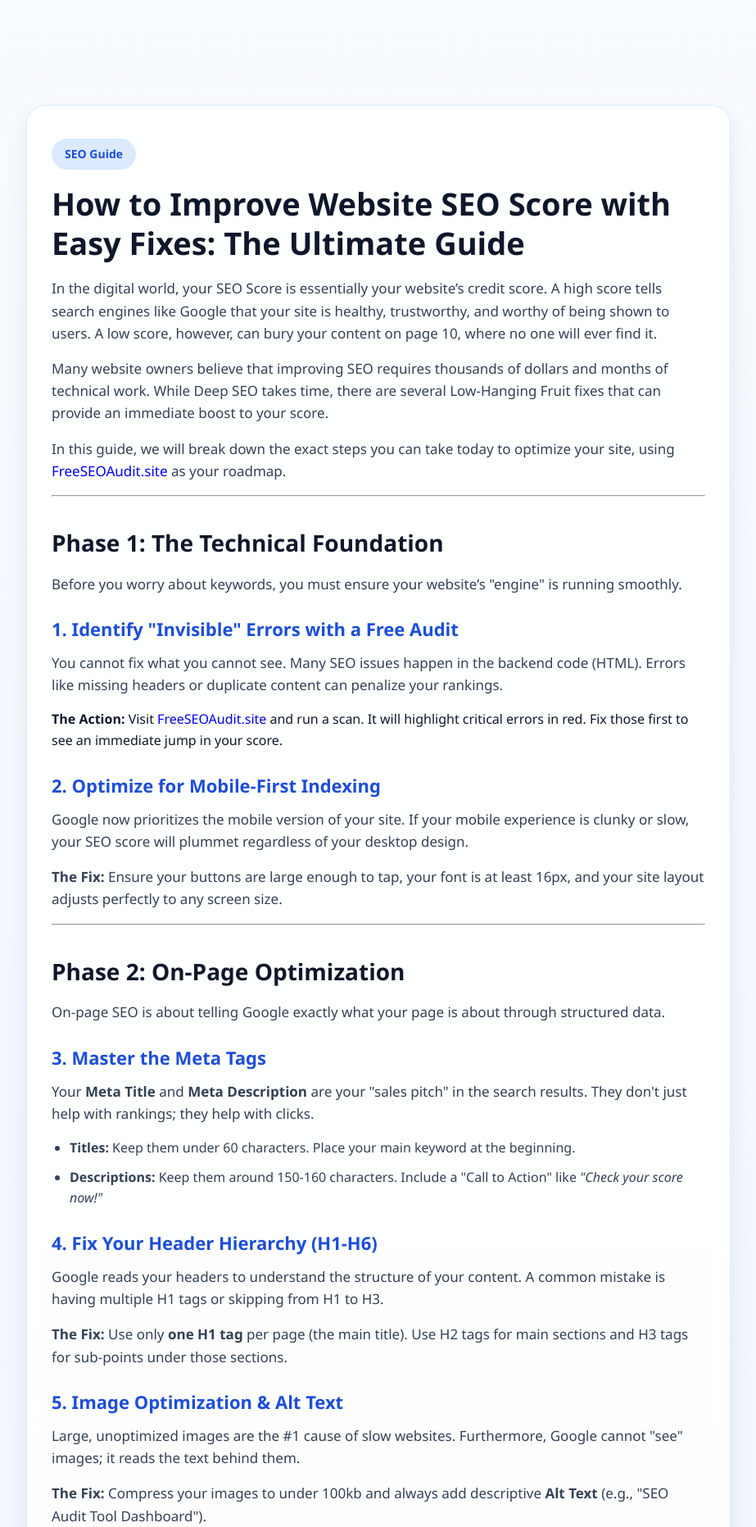
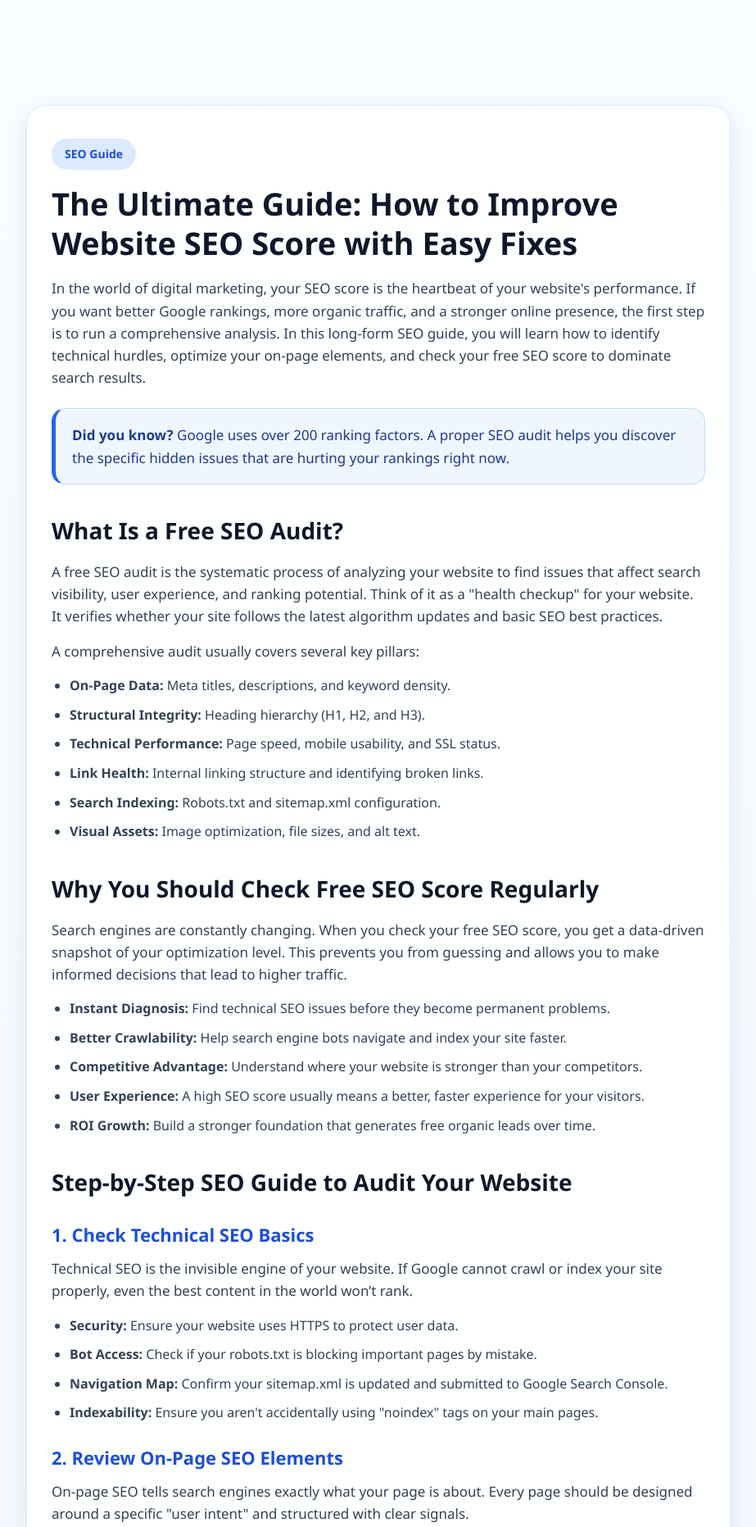
Before and after one commit to mayanksign/seo-audit-tool, a Flask app: page /blog/improve-website-seo-score in a window 1280 px wide. Shown: the part 62-1925 px from the top of the page at 82% size, without its empty margins (178-1101 px from the left). Run offline with Flask 3, Linux system fonts and the light colour scheme.

Commit message:
Update blog3.html

```diff
--- a/templates/blog3.html
+++ b/templates/blog3.html
@@ -4,15 +4,16 @@
   <meta charset="UTF-8" />
   <meta name="viewport" content="width=device-width, initial-scale=1.0" />
 
+  <link rel="canonical" href="https://www.freeseoaudit.site/blog/free-seo-audit-tool">
+
   <title>The Ultimate Guide: How to Improve Website SEO Score with Easy Fixes</title>
   <meta
     name="description"
-    content="Learn how to improve website SEO score with easy fixes. Optimize meta tags, headers, speed, mobile SEO,
-    content, and technical SEO for better rankings."
+    content="Learn how to improve website SEO score with easy fixes. Optimize meta tags, headers, speed, mobile SEO, content, and technical SEO for better rankings."
   />
   <meta
     name="keywords"
-    content="improve website seo score, website seo score, seo score guide, technical seo, on page seo"
+    content="improve website seo score, website seo score, seo guide, technical seo, on page seo"
   />
   <meta name="robots" content="index, follow" />
 
@@ -287,83 +288,185 @@
   </nav>
 
   <div class="blog-page">
-    <div class="container">
-      <article class="blog-article">
-        <span class="badge">SEO Guide</span>
+  <div class="container">
+    <article class="blog-article">
+      <span class="badge">SEO Guide</span>
 
+      <h1>The Ultimate Guide: How to Improve Website SEO Score with Easy Fixes</h1>
 
-        <h1>How to Improve Website SEO Score with Easy Fixes: The Ultimate Guide</h1>
+      <p class="intro">
+        In the world of digital marketing, your SEO score is the heartbeat of your website's performance.
+        If you want better Google rankings, more organic traffic, and a stronger online presence, the first
+        step is to run a comprehensive analysis. In this long-form SEO guide, you will learn how to identify
+        technical hurdles, optimize your on-page elements, and check your free SEO score to dominate search results.
+      </p>
 
-    <p>In the digital world, your SEO Score is essentially your website’s credit score. A high score tells search engines like
-      Google that your site is healthy, trustworthy, and worthy of being shown to users. A low score, however, can bury your content
-      on page 10, where no one will ever find it.</p>
+      <div class="highlight-box">
+        <p>
+          <strong>Did you know?</strong> Google uses over 200 ranking factors. A proper SEO audit helps
+          you discover the specific hidden issues that are hurting your rankings right now.
+        </p>
+      </div>
 
-    <p>Many website owners believe that improving SEO requires thousands of dollars and months of technical work.
-      While Deep SEO takes time, there are several Low-Hanging Fruit fixes that can provide an immediate boost to your score.</p>
+      <h2>What Is a Free SEO Audit?</h2>
+      <p>
+        A free SEO audit is the systematic process of analyzing your website to find issues that affect
+        search visibility, user experience, and ranking potential. Think of it as a "health checkup"
+        for your website. It verifies whether your site follows the latest algorithm updates and basic SEO best practices.
+      </p>
 
-    <p>In this guide, we will break down the exact steps you can take today to optimize your
-      site, using <a href="https://www.freeseoaudit.site/" target="_blank">FreeSEOAudit.site</a> as your roadmap.</p>
+      <p>A comprehensive audit usually covers several key pillars:</p>
+      <ul>
+        <li><strong>On-Page Data:</strong> Meta titles, descriptions, and keyword density.</li>
+        <li><strong>Structural Integrity:</strong> Heading hierarchy (H1, H2, and H3).</li>
+        <li><strong>Technical Performance:</strong> Page speed, mobile usability, and SSL status.</li>
+        <li><strong>Link Health:</strong> Internal linking structure and identifying broken links.</li>
+        <li><strong>Search Indexing:</strong> Robots.txt and sitemap.xml configuration.</li>
+        <li><strong>Visual Assets:</strong> Image optimization, file sizes, and alt text.</li>
+      </ul>
 
-    <hr>
+      <h2>Why You Should Check Free SEO Score Regularly</h2>
+      <p>
+        Search engines are constantly changing. When you check your free SEO score, you get a data-driven
+        snapshot of your optimization level. This prevents you from guessing and allows you to make
+        informed decisions that lead to higher traffic.
+      </p>
 
-    <!-- Phase 1 -->
-    <h2>Phase 1: The Technical Foundation</h2>
-    <p>Before you worry about keywords, you must ensure your website’s "engine" is running smoothly.</p>
+      <ul>
+        <li><strong>Instant Diagnosis:</strong> Find technical SEO issues before they become permanent problems.</li>
+        <li><strong>Better Crawlability:</strong> Help search engine bots navigate and index your site faster.</li>
+        <li><strong>Competitive Advantage:</strong> Understand where your website is stronger than your competitors.</li>
+        <li><strong>User Experience:</strong> A high SEO score usually means a better, faster experience for your visitors.</li>
+        <li><strong>ROI Growth:</strong> Build a stronger foundation that generates free organic leads over time.</li>
+      </ul>
 
-    <h3>1. Identify "Invisible" Errors with a Free Audit</h3>
-    <p>You cannot fix what you cannot see. Many SEO issues happen in the backend code (HTML). Errors like missing headers or duplicate content can penalize your rankings.</p>
-    <blockquote>
-        <strong>The Action:</strong> Visit <a href="https://www.freeseoaudit.site/">FreeSEOAudit.site</a> and run a scan. It will highlight critical errors in red. Fix those first to see an immediate jump in your score.
-    </blockquote>
+      <h2>Step-by-Step SEO Guide to Audit Your Website</h2>
 
-    <h3>2. Optimize for Mobile-First Indexing</h3>
-    <p>Google now prioritizes the mobile version of your site. If your mobile experience is clunky or slow, your SEO score will plummet regardless of your desktop design.</p>
-    <p><strong>The Fix:</strong> Ensure your buttons are large enough to tap, your font is at least 16px, and your site layout adjusts perfectly to any screen size.</p>
+      <h3>1. Check Technical SEO Basics</h3>
+      <p>
+        Technical SEO is the invisible engine of your website. If Google cannot crawl or index your site
+        properly, even the best content in the world won’t rank.
+      </p>
+      <ul>
+        <li><strong>Security:</strong> Ensure your website uses HTTPS to protect user data.</li>
+        <li><strong>Bot Access:</strong> Check if your robots.txt is blocking important pages by mistake.</li>
+        <li><strong>Navigation Map:</strong> Confirm your sitemap.xml is updated and submitted to Google Search Console.</li>
+        <li><strong>Indexability:</strong> Ensure you aren't accidentally using "noindex" tags on your main pages.</li>
+      </ul>
 
-    <hr>
+      <h3>2. Review On-Page SEO Elements</h3>
+      <p>
+        On-page SEO tells search engines exactly what your page is about. Every page should be
+        designed around a specific "user intent" and structured with clear signals.
+      </p>
+      <ul>
+        <li><strong>H1 Tags:</strong> Use exactly one relevant H1 heading that contains your primary keyword.</li>
+        <li><strong>Snippet Optimization:</strong> Write unique, compelling title tags and meta descriptions for every page.</li>
+        <li><strong>Semantic Keywords:</strong> Use keywords naturally in your headings (H2, H3) and throughout the content.</li>
+        <li><strong>URL Structure:</strong> Keep your URLs short, descriptive, and easy for humans to read.</li>
+      </ul>
 
-    <!-- Phase 2 -->
-    <h2>Phase 2: On-Page Optimization</h2>
-    <p>On-page SEO is about telling Google exactly what your page is about through structured data.</p>
+      <h3>3. Analyze Your Content Quality & Depth</h3>
+      <p>
+        In 2026, thin or AI-generated "fluff" content struggles to rank. Your content must be
+        authoritative, helpful, and answer the user's questions better than anyone else.
+      </p>
+      <ul>
+        <li><strong>Originality:</strong> Always provide a fresh perspective or new data.</li>
+        <li><strong>E-E-A-T:</strong> Show your Experience, Expertise, Authoritativeness, and Trustworthiness.</li>
+        <li><strong>Formatting:</strong> Use short paragraphs, bullet points, and bold text for better readability.</li>
+        <li><strong>Freshness:</strong> Regularly update old blog posts with new information to maintain rankings.</li>
+      </ul>
 
-    <h3>3. Master the Meta Tags</h3>
-    <p>Your <strong>Meta Title</strong> and <strong>Meta Description</strong> are your "sales pitch" in the search results. They don't just help with rankings; they help with clicks.</p>
-    <ul>
-        <li><strong>Titles:</strong> Keep them under 60 characters. Place your main keyword at the beginning.</li>
-        <li><strong>Descriptions:</strong> Keep them around 150-160 characters. Include a "Call to Action" like <em>"Check your score now!"</em></li>
-    </ul>
+      <div class="cta-box">
+        <h3>Check Your SEO Score Now</h3>
+        <p>
+          Don't leave your rankings to chance. Use our free tool to run a 60-second website audit
+          and discover exactly what is stopping you from reaching the first page of Google.
+        </p>
+        <a href="https://www.freeseoaudit.site/" class="cta-btn">Analyze My Website Now</a>
+      </div>
 
-    <h3>4. Fix Your Header Hierarchy (H1-H6)</h3>
-    <p>Google reads your headers to understand the structure of your content. A common mistake is having multiple H1 tags or skipping from H1 to H3.</p>
-    <p><strong>The Fix:</strong> Use only <strong>one H1 tag</strong> per page (the main title). Use H2 tags for main sections and H3 tags for sub-points under those sections.</p>
+      <h3>4. Optimize Speed and Core Web Vitals</h3>
+      <p>
+        Speed is no longer optional. If your site takes more than 2-3 seconds to load, users
+        will bounce, and Google will lower your SEO score.
+      </p>
+      <ul>
+        <li><strong>Compress Images:</strong> Use WebP formats to keep quality high but file size low.</li>
+        <li><strong>Clean Code:</strong> Minify CSS and JavaScript to reduce "bloat."</li>
+        <li><strong>Responsiveness:</strong> Ensure your site looks perfect on mobile, tablets, and desktops.</li>
+        <li><strong>LCP/FID:</strong> Monitor your Core Web Vitals for real-world loading performance.</li>
+      </ul>
 
-    <h3>5. Image Optimization & Alt Text</h3>
-    <p>Large, unoptimized images are the #1 cause of slow websites. Furthermore, Google cannot "see" images; it reads the text behind them.</p>
-    <p><strong>The Fix:</strong> Compress your images to under 100kb and always add descriptive <strong>Alt Text</strong> (e.g., "SEO Audit Tool Dashboard").</p>
+      <h2>Common Problems Found in a Free SEO Audit</h2>
+      <p>
+        Most websites suffer from the same 5-10 common issues. By fixing these "easy wins,"
+        you can often see a significant boost in your SEO score immediately.
+      </p>
+      <ul>
+        <li><strong>Missing Meta Data:</strong> Pages without descriptions don't get clicked.</li>
+        <li><strong>Heading Gaps:</strong> Missing H1 tags or skipping from H1 to H3.</li>
+        <li><strong>Broken Links:</strong> Internal links that lead to "404 Not Found" pages.</li>
+        <li><strong>Image Heavy:</strong> Uncompressed images slowing down the entire server.</li>
+        <li><strong>Lack of Alt Text:</strong> Images that search engines can't "read."</li>
+      </ul>
 
-    <hr>
+      <h2>How to Improve Your SEO Score Step-by-Step</h2>
+      <p>
+        After you check your free SEO score, the key is execution. You don't have to fix
+        everything in one day. Focus on the most critical errors first.
+      </p>
+      <ul>
+        <li><strong>Priority 1:</strong> Fix technical crawl errors and broken links.</li>
+        <li><strong>Priority 2:</strong> Optimize your H1 tags and Meta Titles for high-traffic pages.</li>
+        <li><strong>Priority 3:</strong> Improve your page loading speed and mobile UI.</li>
+        <li><strong>Priority 4:</strong> Build internal links between your new and top-performing content.</li>
+      </ul>
 
-    <!-- Phase 3 -->
-    <h2>Phase 3: Performance and Speed</h2>
-    <p>Google’s <strong>Core Web Vitals</strong> update means that user experience and speed are now direct ranking factors.</p>
+      <h2>Conclusion</h2>
+      <p>
+        A free SEO audit is the roadmap to your website's success. It provides the clarity
+        needed to transform a struggling site into a high-ranking authority. By consistently
+        applying the fixes in this SEO guide, you can ensure your website remains healthy
+        and competitive.
+      </p>
 
-    <h3>6. Improve Page Load Speed</h3>
-    <p>If your site takes longer than 3 seconds to load, you lose over 50% of your visitors. Google monitors this "bounce rate" and will lower your score accordingly.</p>
-    <p><strong>The Fix:</strong> Use browser caching and minify your CSS/JS files. You can check your specific speed bottlenecks on <a href="https://www.freeseoaudit.site/">FreeSEOAudit.site</a>.</p>
+      <p>
+        The best strategy is to <strong>regularly check your free SEO score</strong>. SEO is not a
+        one-time event; it is an ongoing process of improvement. Keep optimizing, keep
+        tracking, and the rankings will follow.
+      </p>
 
-    <h3>7. Eradicate Broken Links (404 Errors)</h3>
-    <p>A "404 Not Found" error is a signal to Google that your site is abandoned or poorly maintained. It stops the search engine crawlers in their tracks.</p>
-    <p><strong>The Fix:</strong> Scan your site for broken links. Once found, use a <strong>301 Redirect</strong> to send users to a relevant live page instead of a dead end.</p>
+      <div class="faq-box">
+        <h2>Frequently Asked Questions (FAQs)</h2>
 
-    <hr>
+        <h3>Q1. What is the most important part of an SEO audit?</h3>
+        <p>
+          While all parts matter, ensuring that search engines can actually crawl and index
+          your site (Technical SEO) is the most critical first step.
+        </p>
 
-    <!-- Conclusion -->
-    <h2>Conclusion: Take Control of Your Rankings</h2>
-    <p>Improving your SEO score isn't about one giant change; it's about dozens of small, "easy fixes" that add up to a professional, high-ranking website.</p>
+        <h3>Q2. Can I improve my SEO score without a developer?</h3>
+        <p>
+          Yes! Most on-page fixes like updating titles, descriptions, and adding image alt
+          text can be done by anyone using a standard CMS like WordPress or Shopify.
+        </p>
 
-    <p><strong>Don't leave your rankings to chance.</strong> Take 30 minutes today to audit your site and fix these common errors. Head over to <a href="https://www.freeseoaudit.site/"><strong>FreeSEOAudit.site</strong></a> now and get your free roadmap to the top of Google!</p>
+        <h3>Q3. Why does my SEO score keep changing?</h3>
+        <p>
+          Your score can change because of new content you've added, changes in Google's
+          algorithms, or even because your competitors have improved their websites.
+        </p>
 
-
+        <h3>Q4. Is FreeSEOAudit.site really free?</h3>
+        <p>
+          Yes, our tool provides a comprehensive analysis at no cost to help you identify
+          and fix the issues holding your website back.
+        </p>
+      </div>
+    </article>
+  </div>
 </div>
 
   <footer class="main-footer">
```
